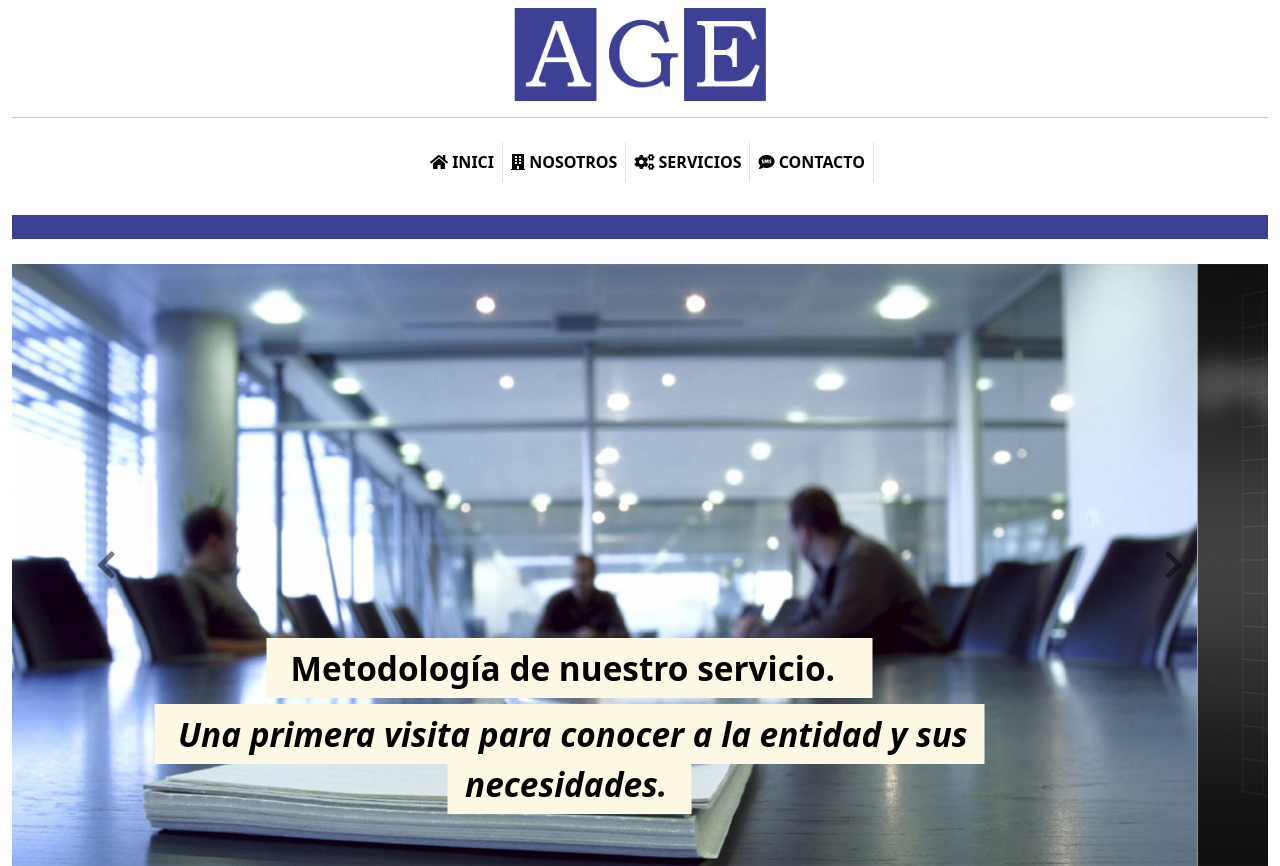
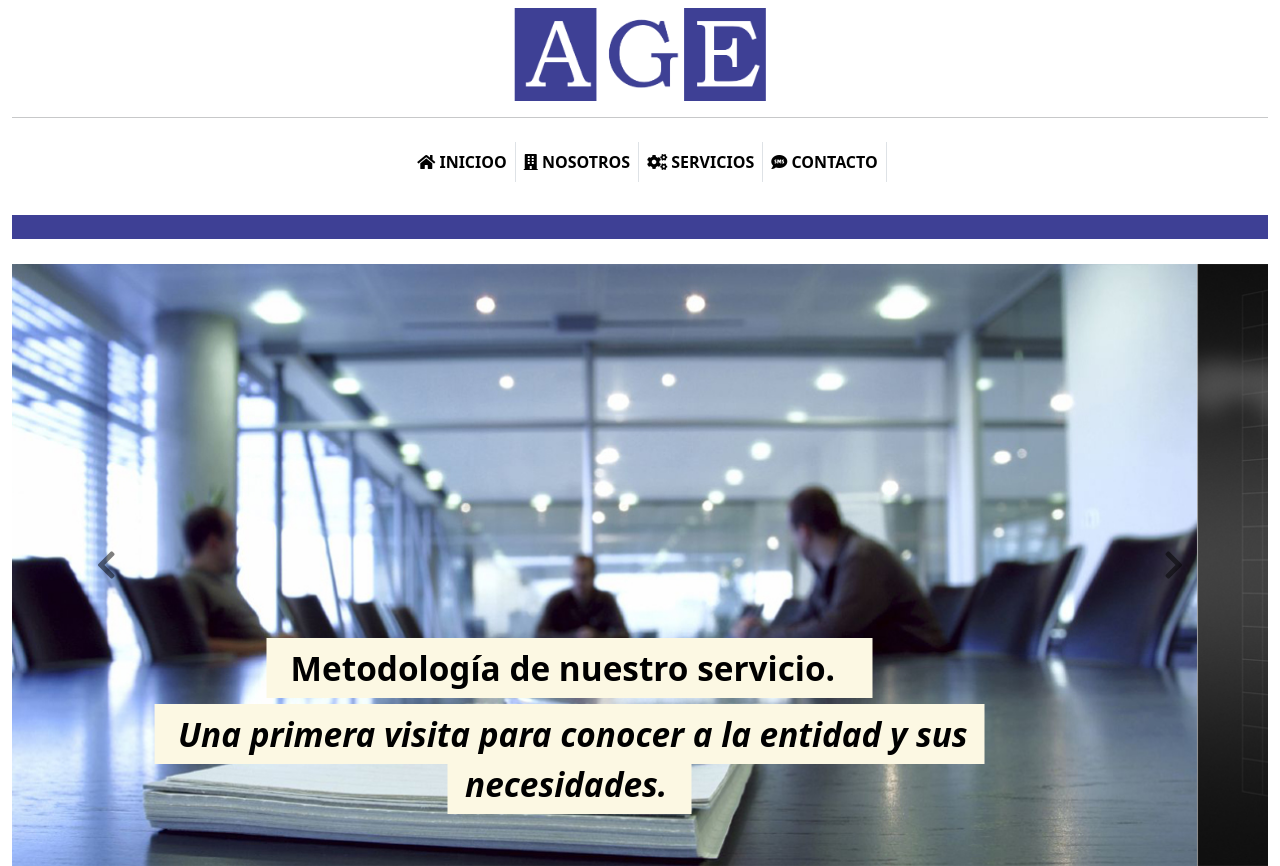
Before and after one commit to tecnomaEmpresarial/pruebahostinger, a plain HTML site: page index.html in a window 1280 px wide. Shown: the top 866 px of the page. Drawn offline with nearby package versions, Linux system fonts and the light colour scheme.

Commit message:
nuevofff

```diff
--- a/index.html
+++ b/index.html
@@ -35,7 +35,7 @@
                         <div class="collapse navbar-collapse " id="navbarSupportedContent"  style="justify-content: center; align-items: center;">
                             <ul class="navbar-nav  mb-2 mb-lg-0" >
                                 <li class="nav-item border-end">
-                                    <a class="nav-link active" v-on:click="mostrar(1)" tabindex="-1"  ><strong><i class="fas fa-home"></i> INICI</strong> </a>
+                                    <a class="nav-link active" v-on:click="mostrar(1)" tabindex="-1"  ><strong><i class="fas fa-home"></i> INICIOO</strong> </a>
                                 </li>
                                 <li  class="nav-item border-end">
                                     <a class="nav-link" v-on:click="mostrar(2)" tabindex="-1"  ><strong><i class="fas fa-building"></i> NOSOTROS</strong></a>
```
